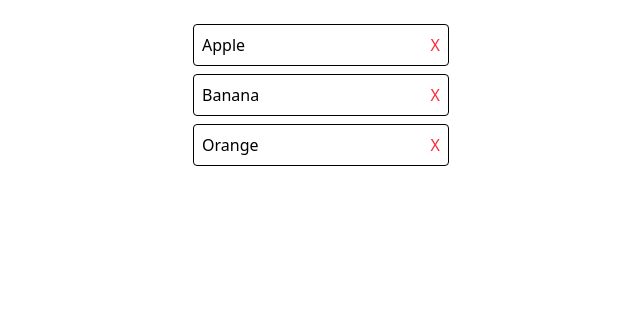
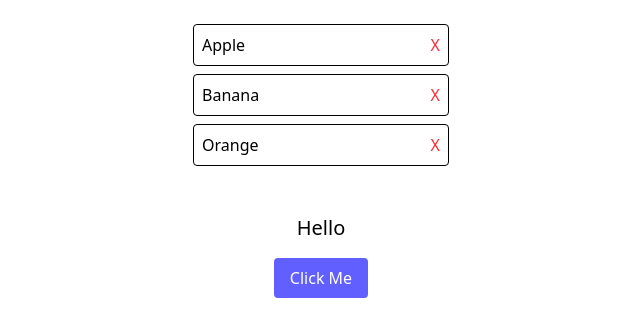
Before and after one commit to saad-mamun/Power-Of-useState, a React (Vite) app: page / in a window 1280 px wide. Shown: the top 336 px of the page, without its empty margins (319-959 px from the left). Built offline with nearby package versions, Linux system fonts and the light colour scheme.

Commit message:
textUpdate

```diff
--- a/src/App.jsx
+++ b/src/App.jsx
@@ -1,11 +1,13 @@
 import React from "react";
 import RemoveList from "./components/RemoveList";
+import UpdateText from "./components/UpdateText";
 
 
 const App = () => {
   return (
     <>
       <RemoveList/>
+      <UpdateText/>
     </>
   );
 };
--- /dev/null
+++ b/src/components/UpdateText.jsx
@@ -0,0 +1,19 @@
+import React, { useState } from "react"
+
+const UpdateText = () => {
+const [text, setText] = useState("Hello");
+
+return (
+  <div className="flex flex-col items-center gap-4 p-6">
+    <h1 className="text-xl">{text}</h1>
+    <button
+      className="px-4 py-2 bg-indigo-500 text-white rounded hover:bg-indigo-600"
+      onClick={() => setText("You clicked me!")}
+    >
+      Click Me
+    </button>
+  </div>
+);
+}
+
+export default UpdateText
```
